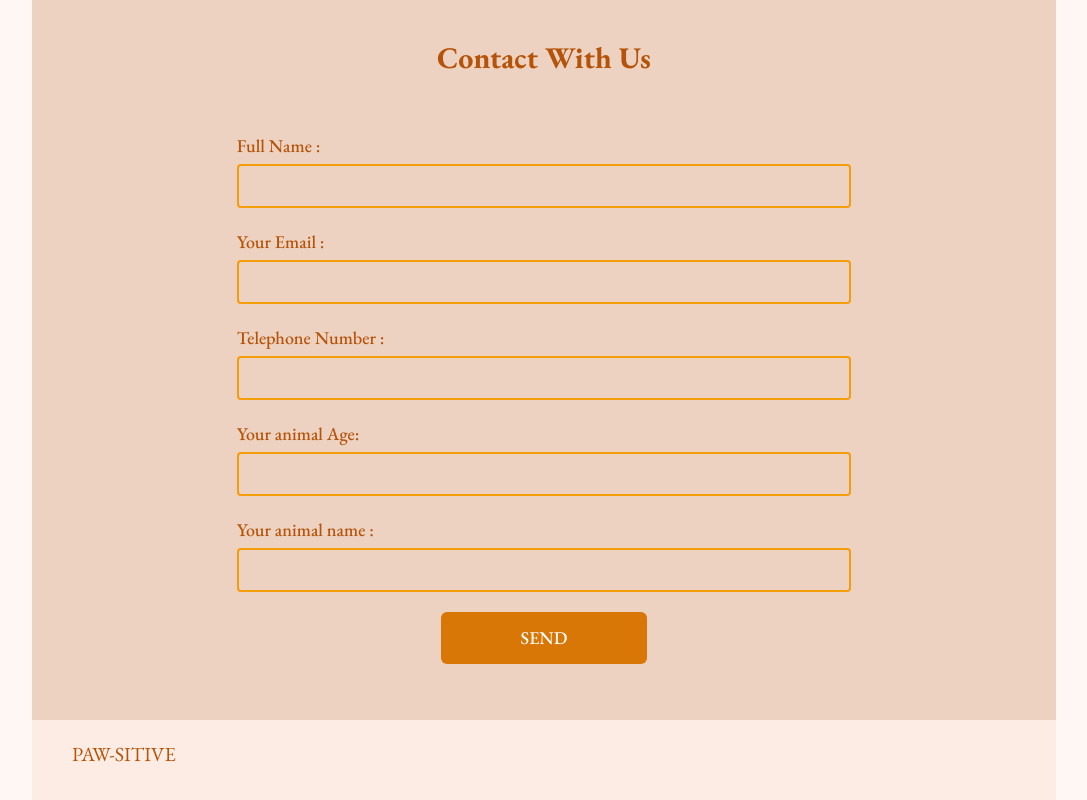
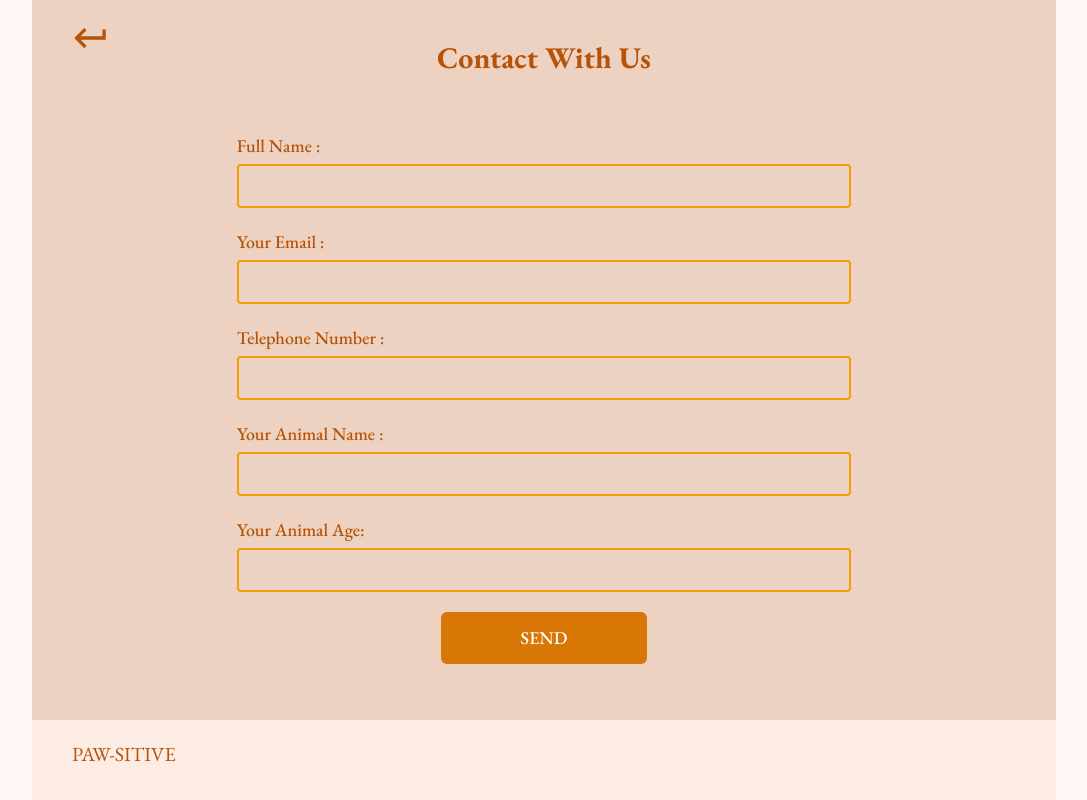
Before and after one commit to MdShobujDev/PAW--SITIVE, a Next.js app: page /contact-us in a window 1280 px wide. Shown: the top 800 px of the page, without its empty margins (96-1183 px from the left). Built offline with nearby package versions, Linux system fonts and the light colour scheme.

Commit message:
feat: add nodemailler for form submition

```diff
--- a/package.json
+++ b/package.json
@@ -10,12 +10,14 @@
   },
   "dependencies": {
     "next": "^15.0.3",
+    "nodemailer": "^6.9.16",
     "react": "^18.3.1",
     "react-dom": "^18.3.1",
     "react-icons": "^5.4.0"
   },
   "devDependencies": {
     "@types/node": "^20",
+    "@types/nodemailer": "^6.4.17",
     "@types/react": "^18",
     "@types/react-dom": "^18",
     "eslint": "^8",
--- /dev/null
+++ b/src/app/api/contact/route.ts
@@ -0,0 +1,53 @@
+import { NextResponse } from "next/server";
+import nodemailer from "nodemailer";
+
+export async function POST(request: Request) {
+  try {
+    const body = await request.json();
+    const { name, email, telephone, animalName, age } = body;
+
+    // Validate the required fields
+    if (!name || !email || !animalName || !age) {
+      return NextResponse.json(
+        { message: "Missing required fields" },
+        { status: 400 }
+      );
+    }
+
+    // Nodemailer transporter setup
+    const transporter = nodemailer.createTransport({
+      service: "gmail",
+      auth: {
+        user: process.env.EMAIL, // Your Gmail address
+        pass: process.env.APP_PASSWORD, // Your Gmail app password
+      },
+    });
+
+    // Email content
+    const mailOptions = {
+      from: process.env.EMAIL,
+      to: process.env.EMAIL, // Your email to receive the message
+      subject: "New Contact Form Submission",
+      text: `Name: ${name}\nEmail: ${email}\nTelephone: ${telephone}\nAnimal Name: ${animalName}\nAnimal Age: ${age}`,
+      html: `
+        <h3>Contact Form Submission</h3>
+        <p><strong>Name:</strong> ${name}</p>
+        <p><strong>Email:</strong> ${email}</p>
+        <p><strong>Telephone:</strong> ${telephone}</p>
+        <p><strong>Animal Name:</strong> ${animalName}</p>
+        <p><strong>Animal Age:</strong> ${age}</p>
+      `,
+    };
+
+    // Send email via Nodemailer
+    await transporter.sendMail(mailOptions);
+
+    return NextResponse.json({ message: "Email sent successfully!" });
+  } catch (error) {
+    console.error("Error sending email:", error);
+    return NextResponse.json(
+      { message: "Error sending email." },
+      { status: 500 }
+    );
+  }
+}
--- a/src/app/contact-us/page.tsx
+++ b/src/app/contact-us/page.tsx
@@ -1,88 +1,158 @@
+"use client";
+
 import Footer from "@/components/Footer";
+import Link from "next/link";
+import { useState } from "react";
+import { IoMdReturnLeft } from "react-icons/io";
 
-// Name, email, telefon, animal, age of animal
 function ContactUs() {
+  const [formData, setFormData] = useState({
+    name: "",
+    email: "",
+    telephone: "",
+    animalName: "",
+    age: "",
+  });
+  const [status, setStatus] = useState<string | null>(null);
+
+  const handleChange = (e: React.ChangeEvent<HTMLInputElement>) => {
+    setFormData({ ...formData, [e.target.name]: e.target.value });
+  };
+
+  const handleSubmit = async (e: React.FormEvent) => {
+    e.preventDefault();
+    setStatus(null);
+
+    try {
+      const response = await fetch("/api/contact", {
+        method: "POST",
+        headers: { "Content-Type": "application/json" },
+        body: JSON.stringify(formData),
+      });
+
+      if (response.ok) {
+        setStatus("Message sent successfully!");
+        setFormData({
+          name: "",
+          email: "",
+          telephone: "",
+          animalName: "",
+          age: "",
+        });
+      } else {
+        setStatus("Failed to send message. Please try again.");
+      }
+    } catch (error) {
+      console.error("Error:", error);
+      setStatus("An error occurred. Please try again later.");
+    }
+  };
+
   return (
-    <div className=" max-w-5xl mx-auto">
+    <div className="max-w-5xl mx-auto relative">
       <div className="bg-primary">
-        <h1 className=" text-3xl text-amber-700 pt-10 font-bold text-center">
+        <Link href="/" className="group absolute top-5 left-10">
+          <div className="text-4xl text-amber-700">
+            <IoMdReturnLeft />
+          </div>
+          <span className="hidden group-hover:block transition-all ease-linear duration-300 absolute text-sm bg-amber-500 w-24 py-1 rounded-md px-2 top-1 left-10">
+            Return Home
+          </span>
+        </Link>
+        <h1 className="text-3xl text-amber-700 pt-10 font-bold text-center">
           Contact With Us
         </h1>
-        <div className=" flex items-center justify-center py-14 w-full ">
-          <form action="" className=" flex items-center flex-col gap-5 w-[60%]">
+        <div className="flex items-center justify-center py-14 w-full">
+          <form
+            className="flex items-center flex-col gap-5 w-[60%]"
+            onSubmit={handleSubmit}
+          >
             <div className="flex flex-col gap-1 w-full">
               <label
-                className=" text-amber-700 font-medium text-lg"
+                className="text-amber-700 font-medium text-lg"
                 htmlFor="name"
               >
                 Full Name :
               </label>
               <input
-                className=" border-2 rounded border-amber-500 bg-transparent outline-none px-2 py-2"
+                className="border-2 rounded border-amber-500 bg-transparent outline-none px-2 py-2"
                 type="text"
                 name="name"
                 id="name"
+                value={formData.name}
+                onChange={handleChange}
+                required
               />
             </div>
             <div className="flex flex-col gap-1 w-full">
               <label
                 htmlFor="email"
-                className=" text-amber-700 font-medium text-lg"
+                className="text-amber-700 font-medium text-lg"
               >
                 Your Email :
               </label>
               <input
-                className=" border-2 rounded border-amber-500 bg-transparent outline-none px-2 py-2"
+                className="border-2 rounded border-amber-500 bg-transparent outline-none px-2 py-2"
                 type="email"
                 name="email"
                 id="email"
+                value={formData.email}
+                onChange={handleChange}
+                required
               />
             </div>
             <div className="flex flex-col gap-1 w-full">
               <label
                 htmlFor="telephone"
-                className=" text-amber-700 font-medium text-lg"
+                className="text-amber-700 font-medium text-lg"
               >
                 Telephone Number :
               </label>
               <input
-                className=" border-2 rounded border-amber-500 bg-transparent outline-none px-2 py-2"
+                className="border-2 rounded border-amber-500 bg-transparent outline-none px-2 py-2"
                 type="text"
                 name="telephone"
                 id="telephone"
+                value={formData.telephone}
+                onChange={handleChange}
+              />
+            </div>
+            <div className="flex flex-col gap-1 w-full">
+              <label
+                htmlFor="animalName"
+                className="text-amber-700 font-medium text-lg"
+              >
+                Your Animal Name :
+              </label>
+              <input
+                className="border-2 rounded border-amber-500 bg-transparent outline-none px-2 py-2"
+                type="text"
+                name="animalName"
+                id="animalName"
+                value={formData.animalName}
+                onChange={handleChange}
               />
             </div>
             <div className="flex flex-col gap-1 w-full">
               <label
                 htmlFor="age"
-                className=" text-amber-700 font-medium text-lg"
+                className="text-amber-700 font-medium text-lg"
               >
-                Your animal Age:
+                Your Animal Age:
               </label>
               <input
-                className=" border-2 rounded border-amber-500 bg-transparent outline-none px-2 py-2"
+                className="border-2 rounded border-amber-500 bg-transparent outline-none px-2 py-2"
                 type="number"
                 name="age"
                 id="age"
+                value={formData.age}
+                onChange={handleChange}
               />
             </div>
-            <div className="flex flex-col gap-1 w-full">
-              <label
-                htmlFor="animalName"
-                className=" text-amber-700 font-medium text-lg"
-              >
-                Your animal name :
-              </label>
-              <input
-                className=" border-2 rounded border-amber-500 bg-transparent outline-none px-2 py-2"
-                type="text"
-                name="animalName"
-                id="animalName"
-              />
-            </div>
+
             <div className="flex flex-col gap-1">
               <button
-                className=" bg-amber-600 text-white px-20 py-3 rounded-md text-lg font-medium hover:bg-amber-500 transition-all ease-linear duration-150"
+                className="bg-amber-600 text-white px-20 py-3 rounded-md text-lg font-medium hover:bg-amber-500 transition-all ease-linear duration-150"
                 type="submit"
               >
                 SEND
@@ -90,6 +160,7 @@ function ContactUs() {
             </div>
           </form>
         </div>
+        {status && <p className="text-center mt-4 font-semibold">{status}</p>}
       </div>
       <Footer />
     </div>
```
Also changed, not shown: 1 other file (tests, documents, lock files or other folders).
